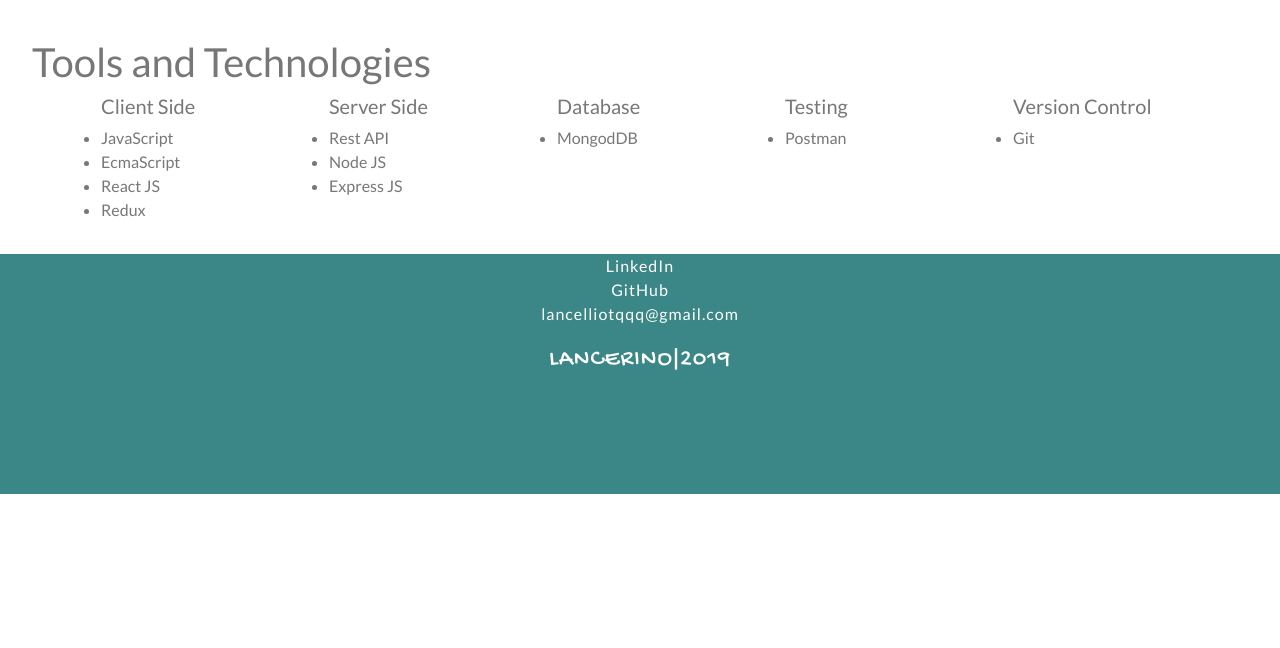
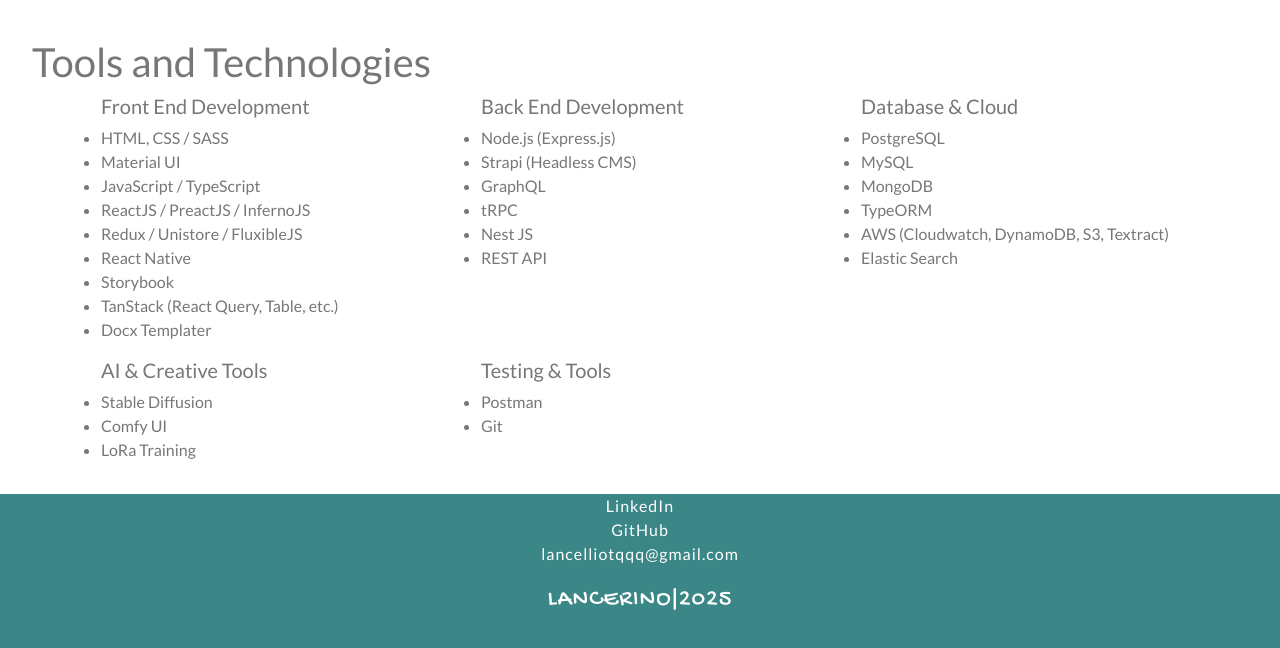
Before and after one commit to lanceliamll/lanceliamll.github.io, a website: page index.html in a window 1280 px wide. Shown: the part 802-1450 px from the top of the page. Before the commit the page ends 1296 px from the top, so only its background shows below. Drawn offline with nearby package versions, Linux system fonts and the light colour scheme.

Commit message:
Updated portfolio on latest tech

```diff
--- a/index.html
+++ b/index.html
@@ -1,5 +1,6 @@
 <!DOCTYPE html>
 <html lang="en">
+
 <head>
   <meta charset="UTF-8" />
   <meta name="viewport" content="width=device-width, initial-scale=1.0" />
@@ -9,40 +10,29 @@
       rel="stylesheet"
     /> -->
 
-    <link
-      href="https://fonts.googleapis.com/css?family=Gochi+Hand|Lato:400,700|Permanent+Marker&display=swap"
-      rel="stylesheet"
-    />
+  <link href="https://fonts.googleapis.com/css?family=Gochi+Hand|Lato:400,700|Permanent+Marker&display=swap"
+    rel="stylesheet" />
 
-    <link
-      rel="stylesheet"
-      href="https://stackpath.bootstrapcdn.com/bootstrap/4.3.1/css/bootstrap.min.css"
-      integrity="sha384-ggOyR0iXCbMQv3Xipma34MD+dH/1fQ784/j6cY/iJTQUOhcWr7x9JvoRxT2MZw1T"
-      crossorigin="anonymous"
-    />
+  <link rel="stylesheet" href="https://stackpath.bootstrapcdn.com/bootstrap/4.3.1/css/bootstrap.min.css"
+    integrity="sha384-ggOyR0iXCbMQv3Xipma34MD+dH/1fQ784/j6cY/iJTQUOhcWr7x9JvoRxT2MZw1T" crossorigin="anonymous" />
   <script src="jquery-2.1.4.js"></script>
 
   <link rel="stylesheet" href="./css/style.css" />
 
   <title>Lance Liam De Padua</title>
 </head>
+
 <body>
 
-    <script
-      src="https://code.jquery.com/jquery-3.3.1.slim.min.js"
+  <script src="https://code.jquery.com/jquery-3.3.1.slim.min.js"
     integrity="sha384-q8i/X+965DzO0rT7abK41JStQIAqVgRVzpbzo5smXKp4YfRvH+8abtTE1Pi6jizo"
-      crossorigin="anonymous"
-    ></script>
-    <script
-      src="https://cdnjs.cloudflare.com/ajax/libs/popper.js/1.14.7/umd/popper.min.js"
+    crossorigin="anonymous"></script>
+  <script src="https://cdnjs.cloudflare.com/ajax/libs/popper.js/1.14.7/umd/popper.min.js"
     integrity="sha384-UO2eT0CpHqdSJQ6hJty5KVphtPhzWj9WO1clHTMGa3JDZwrnQq4sF86dIHNDz0W1"
-      crossorigin="anonymous"
-    ></script>
-    <script
-      src="https://stackpath.bootstrapcdn.com/bootstrap/4.3.1/js/bootstrap.min.js"
+    crossorigin="anonymous"></script>
+  <script src="https://stackpath.bootstrapcdn.com/bootstrap/4.3.1/js/bootstrap.min.js"
     integrity="sha384-JjSmVgyd0p3pXB1rRibZUAYoIIy6OrQ6VrjIEaFf/nJGzIxFDsf4x0xIM+B07jRM"
-      crossorigin="anonymous"
-    ></script>
+    crossorigin="anonymous"></script>
 
   <header class="header">
     <!-- Logo -->
@@ -55,10 +45,8 @@
       <div class="heading">
         <span class="heading-primary">Lance Liam De Padua</span>
         <span class="heading-sub">Web Developer</span>
-          <span class="heading-about"
-            >Developing websites that give the needs and the satisfaction of the
-            customers using the latest web technologies.</span
-          >
+        <span class="heading-about">Developing websites that give the needs and the satisfaction of the
+          customers using the latest web technologies.</span>
       </div>
     </div>
   </header>
@@ -71,40 +59,56 @@
       <div>
         <div class="container">
           <div class="row">
-              <div class="col-sm">
-                <h5>Client Side</h5>
+            <div class="col-md-6 col-lg-4">
+              <h5>Front End Development</h5>
               <ul class="skills-list">
-                  <li>JavaScript</li>
-                  <li>EcmaScript</li>
-                  <li>React JS</li>
-                  <li>Redux</li>
+                <li>HTML, CSS / SASS</li>
+                <li>Material UI</li>
+                <li>JavaScript / TypeScript</li>
+                <li>ReactJS / PreactJS / InfernoJS</li>
+                <li>Redux / Unistore / FluxibleJS</li>
+                <li>React Native</li>
+                <li>Storybook</li>
+                <li>TanStack (React Query, Table, etc.)</li>
+                <li>Docx Templater</li>
               </ul>
             </div>
-              <div class="col-sm">
-                <h5>Server Side</h5>
+            <div class="col-md-6 col-lg-4">
+              <h5>Back End Development</h5>
               <ul>
-                  <li>Rest API</li>
-                  <li>Node JS</li>
-                  <li>Express JS</li>
+                <li>Node.js (Express.js)</li>
+                <li>Strapi (Headless CMS)</li>
+                <li>GraphQL</li>
+                <li>tRPC</li>
+                <li>Nest JS</li>
+                <li>REST API</li>
               </ul>
             </div>
 
-              <div class="col-sm">
-                <h5>Database</h5>
+            <div class="col-md-6 col-lg-4">
+              <h5>Database & Cloud</h5>
               <ul>
-                  <li>MongodDB</li>
+                <li>PostgreSQL</li>
+                <li>MySQL</li>
+                <li>MongoDB</li>
+                <li>TypeORM</li>
+                <li>AWS (Cloudwatch, DynamoDB, S3, Textract)</li>
+                <li>Elastic Search</li>
               </ul>
             </div>
-              <div class="col-sm">
-                <h5>Testing</h5>
+            <div class="col-md-6 col-lg-4">
+              <h5>AI & Creative Tools</h5>
               <ul>
-                  <li>Postman</li>
+                <li>Stable Diffusion</li>
+                <li>Comfy UI</li>
+                <li>LoRa Training</li>
               </ul>
             </div>
 
-              <div class="col-sm">
-                <h5>Version Control</h5>
+            <div class="col-md-6 col-lg-4">
+              <h5>Testing & Tools</h5>
               <ul>
+                <li>Postman</li>
                 <li>Git</li>
               </ul>
             </div>
@@ -120,11 +124,7 @@
     <div>
       <ul>
         <li>
-            <a
-              href="https://www.linkedin.com/in/lance-liam-de-padua-401909143/"
-              class="links"
-              >LinkedIn</a
-            >
+          <a href="https://www.linkedin.com/in/lance-liam-de-padua-401909143/" class="links">LinkedIn</a>
         </li>
         <li>
           <a href="https://github.com/lanceliamll" class="links">GitHub</a>
@@ -133,7 +133,8 @@
           <a href="/" class="links">lancelliotqqq@gmail.com</a>
         </li>
       </ul>
-      <p class="logo-name">LANCERINO|2019</p>
+      <p class="logo-name">LANCERINO|2025</p>
     </div>
 </body>
+
 </html>
```
Lines whose indentation alone changed are shown as unchanged.
